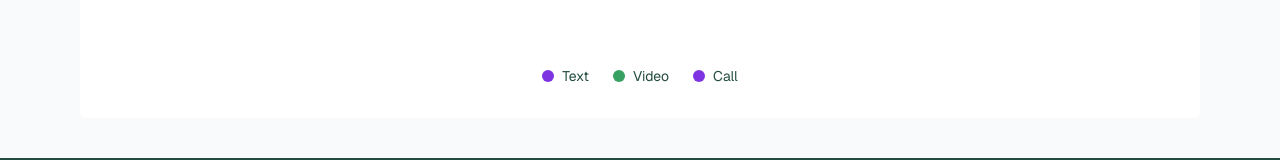
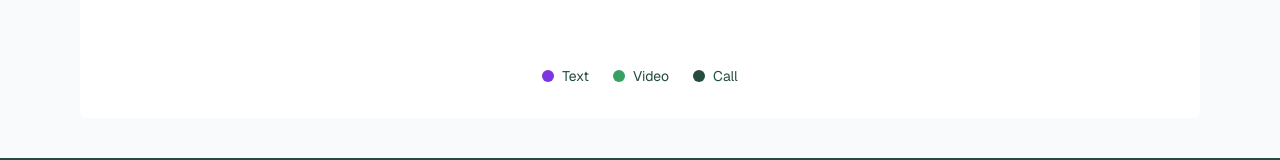
Before and after one commit to T4RUNN4/PH-B13_A07, a React (Vite) app: page /stats in a window 1280 px wide. Shown: the part 470-630 px from the top of the page. Built offline with nearby package versions, Linux system fonts and the light colour scheme.

Commit message:
Typos solved

```diff
--- a/src/main.jsx
+++ b/src/main.jsx
@@ -23,15 +23,15 @@ const rounter = createBrowserRouter([
         Component: HomePage,
       },
       {
-        path: "/timeline",
+        path: "timeline",
         Component: TimeLine,
       },
       {
-        path: "/stats",
+        path: "stats",
         Component: Stats,
       },
       {
-        path: "/friend/:id",
+        path: "friend/:id",
         Component: FriendDetails,
       },
     ],
--- a/src/pages/Stats.jsx
+++ b/src/pages/Stats.jsx
@@ -87,7 +87,7 @@ export default function Status() {
             Video
           </span>
           <span className="flex items-center gap-2 text-[#244D3F] text-sm">
-            <span className="w-3 h-3 rounded-full bg-[#7E35E1]"></span>
+            <span className="w-3 h-3 rounded-full bg-[#244D3F]"></span>
             Call
           </span>
         </div>
```
